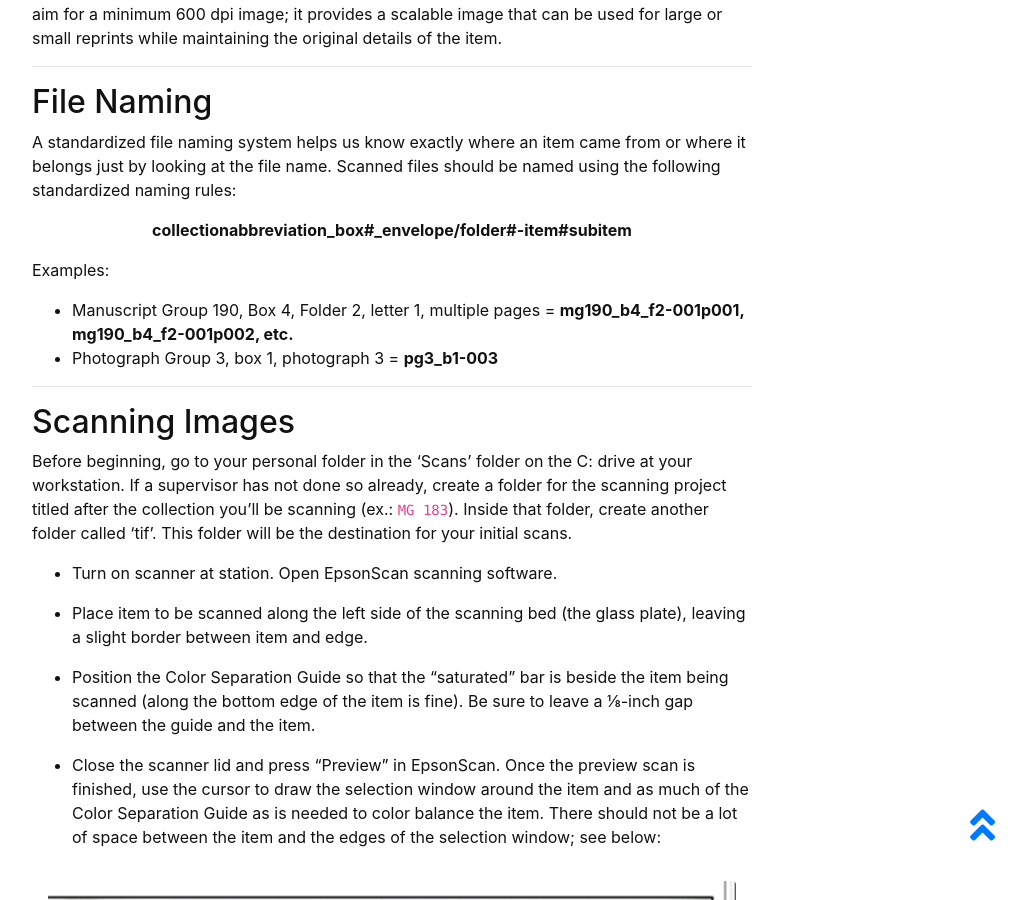
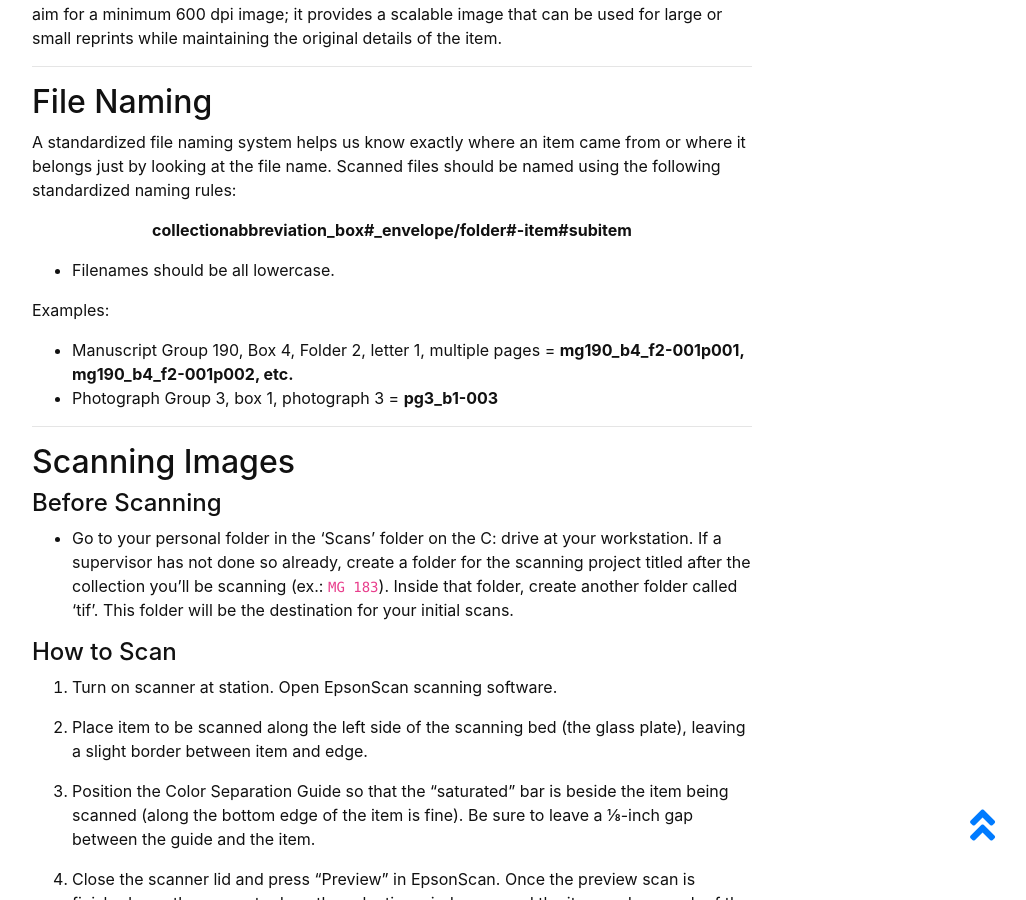
Before and after one commit to uidaholib/dds-student-workflow, a Jekyll site: the page built from content/1-scanning.md, in a window 1280 px wide and 900 px high, scrolled down 606 px. Shown: the whole window, without its empty margins (248-1274 px from the left). Built offline with Jekyll 4.4.1, drawn with Linux system fonts in a browser that asks for light colours.

Commit message:
edit scanning instructions

```diff
--- a/content/1-scanning.md
+++ b/content/1-scanning.md
@@ -32,6 +32,8 @@ A standardized file naming system helps us know exactly where an item came from
 **collectionabbreviation_box#_envelope/folder#-item#subitem**
 {:.text-center}
 
+- Filenames should be all lowercase.
+
 Examples:
 - Manuscript Group 190, Box 4, Folder 2, letter 1, multiple pages = **mg190_b4_f2-001p001, mg190_b4_f2-001p002, etc.**
 - Photograph Group 3, box 1, photograph 3 = **pg3_b1-003**
@@ -41,30 +43,33 @@ Examples:
 {:#images}
 ## Scanning Images
 
-Before beginning, go to your personal folder in the 'Scans' folder on the C: drive at your workstation. If a supervisor has not done so already, create a folder for the scanning project titled after the collection you'll be scanning (ex.: `MG 183`). Inside that folder, create another folder called 'tif'. This folder will be the destination for your initial scans.
+#### Before Scanning
 
-- Turn on scanner at station. Open EpsonScan scanning software.
+- Go to your personal folder in the 'Scans' folder on the C: drive at your workstation. If a supervisor has not done so already, create a folder for the scanning project titled after the collection you'll be scanning (ex.: `MG 183`). Inside that folder, create another folder called 'tif'. This folder will be the destination for your initial scans.
 
-- Place item to be scanned along the left side of the scanning bed (the glass plate), leaving a slight border between item and edge.
+#### How to Scan
+1. Turn on scanner at station. Open EpsonScan scanning software.
 
-- Position the Color Separation Guide so that the “saturated” bar is beside the item being scanned (along the bottom edge of the item is fine). Be sure to leave a ⅛-inch gap between the guide and the item.
+2. Place item to be scanned along the left side of the scanning bed (the glass plate), leaving a slight border between item and edge.
 
-- Close the scanner lid and press “Preview” in EpsonScan. Once the preview scan is finished, use the cursor to draw the selection window around the item and as much of the Color Separation Guide as is needed to color balance the item. There should not be a lot of space between the item and the edges of the selection window; see below:
+3. Position the Color Separation Guide so that the “saturated” bar is beside the item being scanned (along the bottom edge of the item is fine). Be sure to leave a ⅛-inch gap between the guide and the item.
+
+4. Close the scanner lid and press “Preview” in EpsonScan. Once the preview scan is finished, use the cursor to draw the selection window around the item and as much of the Color Separation Guide as is needed to color balance the item. There should not be a lot of space between the item and the edges of the selection window; see below:
 
     {% include figure.html img="screenshot-2.jpg" alt="intro image here" caption="" width="100%" %}
 
-- Images should be scanned at **600 dpi** and should be at least **6,000 pixels** on the long edge. This measurement is located at the bottom left of the preview panel. The color filter should be set to ‘none’:
+5. Images should be scanned at **600 dpi** and should be at least **6,000 pixels** on the long edge. This measurement is located at the bottom left of the preview panel. The color filter should be set to ‘none’:
 
     {% include figure.html img="screenshot-3.jpg" alt="intro image here" caption="" width="50%" %}
 
-- Once your settings are correct, press “Scan”. The “File Save Settings” window will pop up and you will need to:
+6. Once your settings are correct, press “Scan”. The “File Save Settings” window will pop up and you will need to:
     - Click “Other” and then “Browse to select the file you want your scanned images to be saved to. This should be the tif folder you already created.
     - Set up the File Name prefix. This should reflect the collection, box number, item number, and any other identifying characteristics like page numbers. See [File Naming](https://uidaholib.github.io/dds-student-workflow/content/1-scanning.html#file) for complete details. The Start Number should be at 001 if you’re starting a new project, or set to the next sequential number if you’re in the middle of a project.
     - In the Image Format section, the file type should be set to TIFF (*.tif).
 
 {% include figure.html img="screenshot-4.jpg" alt="intro image here" caption="" width="50%" %}
 
-- Press “OK” and the scan will begin.
+7. Press “OK” and the scan will begin.
 
 -------------
 
```
